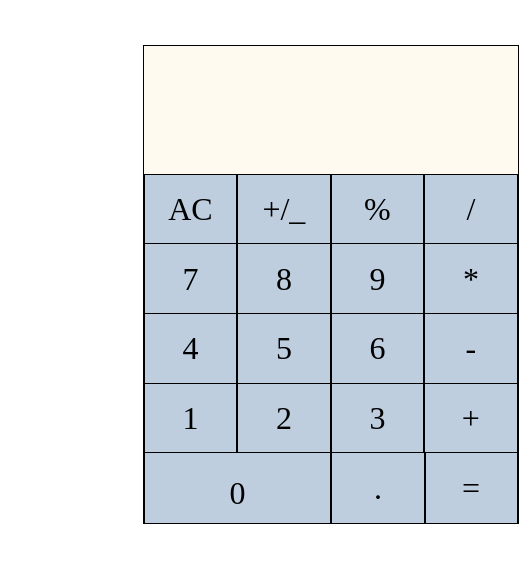
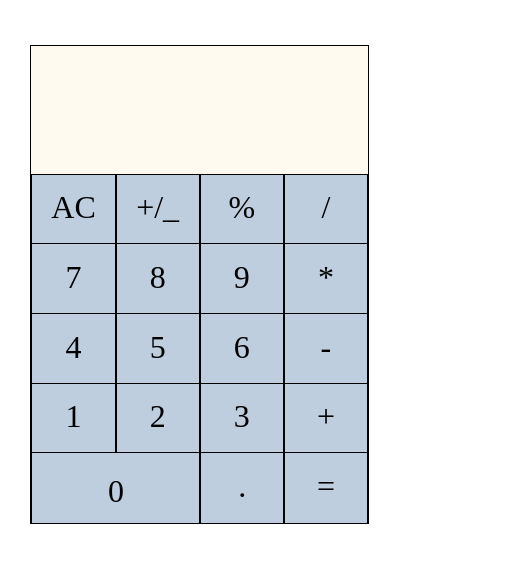
Before and after one commit to shlokbhargava/Calculator, a plain HTML site: page index.html in a window 390 px wide. Shown: the whole page, 519 px wide, since content can reach past the window. Drawn offline with Linux system fonts and the light colour scheme.

Commit message:
Third Commit

```diff
--- a/script.js
+++ b/script.js
@@ -12,7 +12,9 @@ for(var i = 0; i<keypad.length; i++){
         if(flag === 1){    // to display the operator
             display.innerText = '';
             flag = 0;
+
         }
+
         var value = this.getAttribute('data-value');
 
         if(value == '/' || value == '*' || value == '-' || value == '+'){
@@ -38,25 +40,11 @@ for(var i = 0; i<keypad.length; i++){
             operand2 = parseFloat(display.textContent);
             display.innerText = '';
 
-            if(operator == '/'){
-                if(operand2 == '0'){
-                    display.innerText = "Error";
-                }
-                else{
-                    var result = operand1 / operand2;
-                    display.innerText = result;
-                }
+            if(operator == '/' && operand2 == '0'){
+                display.innerText = "Error";
             }
-            else if(operator == '+'){
-                var result = operand1 + operand2;
-                display.innerText = result;
-            }
-            else if(operator == '-'){
+            else if(operator == '/' || operator == '*' || operator == '-' || operator == '+'){
                 var result = eval(operand1 + " " + operator + " " + operand2);
-                display.innerText = result;
-            }
-            else if(operator == '*'){
-                var result = operand1 * operand2;
                 display.innerText = result;
             }
 
--- a/styles.css
+++ b/styles.css
@@ -47,8 +47,60 @@
     text-align: center;
 }
 
-@media(max-width: 800px){
+@media(max-width: 1024px){
     #calculator-box{
-        width: 100%;
+        width: 55%;
+        right: 15%;
+    }
+    .keypad{
+        padding-top: 0%;
+        margin-top: 18%;
+        font-size: 2rem;
+        color: black;
+        text-align: center;
+    }
+
+}
+
+@media(max-width: 900px){
+    #calculator-box{
+        width: 80%;
+        right: 24%;
+    }
+    .keypad{
+        padding-top: 0%;
+        margin-top: 18%;
+        font-size: 2rem;
+        color: black;
+        text-align: center;
+    }
+
+}
+
+@media(max-width: 840px){
+    #calculator-box{
+        width: 85%;
+        right: 28%;
+    }
+    .keypad{
+        margin-top: 3%;
+        font-size: 1.3rem;
+        color: black;
+        text-align: center;
+    }
+
+}
+
+@media(max-width: 500px){
+    #calculator-box{
+        width: 90%;
+        right: 30%;
+    }
+    .keypad{
+        padding-top: 0%;
+        margin-top: 18%;
+        font-size: 2rem;
+        color: black;
+        text-align: center;
     }
 }
```
